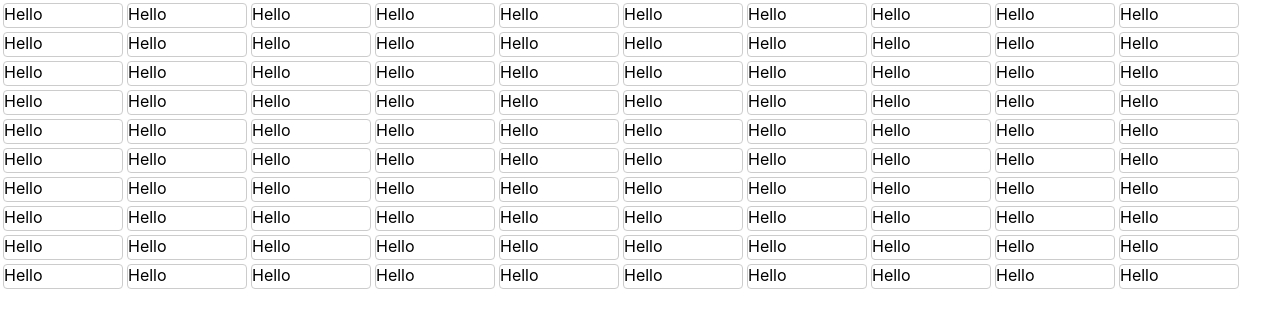
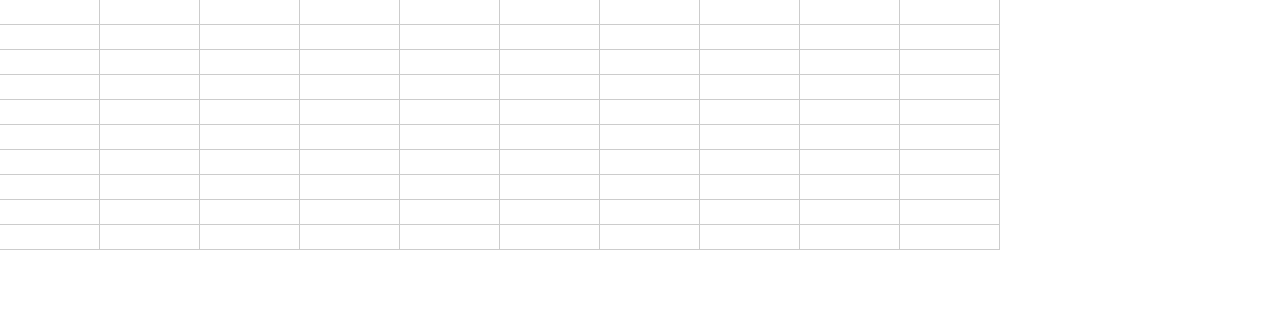
Before and after one commit to somteacodes/spreadsheetreact, a React (Create React App) app: page / in a window 1280 px wide. Shown: the top 328 px of the page. Built offline with nearby package versions, Linux system fonts and the light colour scheme.

Commit message:
spreadsheet styling

```diff
--- a/src/App.css
+++ b/src/App.css
@@ -1,3 +1,7 @@
 *, *:before, *:after {
   box-sizing: border-box;
 }
+
+html,body{
+  font-size:1rem
+}
--- a/src/components/Cell/Cell.css
+++ b/src/components/Cell/Cell.css
@@ -1,29 +1,23 @@
 .cellInput {
-  width: 120px;
-  height: 25px;
-  /* padding: 12px 1px; */
-  border: 1px solid #ccc;
-  margin:0px;
-  border-radius: 4px;
-  border: 1px solid rgb(204, 204, 204);
+  width: 100%;
+  height: 100%;
+  border: 2px solid rgb(0, 68, 255);
   transition: all 0.1s ease-in;
   transition: box-shadow 0.1s ease-in;
-  overflow: auto;
+
+  cursor: default;
 }
 
 .cellInput:focus {
-  border: 1px solid rgb(0, 134, 94);
+  border: 2px solid rgb(0, 134, 94);
   outline: none;
   box-shadow: 0 0 10px 4px rgba(0, 0, 0, 0.2);
   transform: scale(1.09);
+  cursor: text;
 }
 
 .cellLabel {
   overflow: hidden;
-  width: 120px;
-  height: 25px;
-  margin:0px;
-  /* padding: 12px 1px; */
-  border: 1px solid rgb(204, 204, 204);
-  border-radius: 4px;
+  width: 100%;
+  height: 100%;
 }
--- a/src/components/Cell/Cell.tsx
+++ b/src/components/Cell/Cell.tsx
@@ -4,14 +4,16 @@ import  {useRecoilState} from 'recoil'
 
 import {cellValueState} from '../../store/cellStore'
 
-type CellProps = {};
+type CellProps = {
+  cellKey:string
+};
 
 const Cell: FC<CellProps> = (props) => {
 
   // states
   const [editMode, setEditMode] = useState(false);
   const inputRef = useRef(null);
-  const [cellValue, setCellValue] = useRecoilState(cellValueState)
+  const [cellValue, setCellValue] = useRecoilState<string>(cellValueState(props.cellKey))
   // functions
   const changeLabelToInput = () => {
     setEditMode(true);
@@ -20,7 +22,7 @@ const Cell: FC<CellProps> = (props) => {
     setEditMode(false);
   };
   const onClickOutsideInputHandler = (event: MouseEvent) => {
-    if ((event.target as HTMLElement)?.dataset?.cellKey !== "2") {
+    if ((event.target as HTMLElement)?.dataset?.cellKey !== props.cellKey) {
       changeInputToLabel();
 
     } else {
@@ -42,9 +44,9 @@ const Cell: FC<CellProps> = (props) => {
   return (
     <>
       {editMode ? (
-        <input ref={inputRef} value={cellValue} data-cell-key="2" className="cellInput" onChange={updateCellValue}/>
+        <input ref={inputRef} value={cellValue} data-cell-key={props.cellKey} className="cellInput" onChange={updateCellValue}/>
       ) : (
-        <div data-cell-key="2" onClick={changeLabelToInput} className="cellLabel">
+        <div data-cell-key={props.cellKey} onClick={changeLabelToInput} className="cellLabel">
           {cellValue}
         </div>
       )}
--- a/src/components/Column/Column.css
+++ b/src/components/Column/Column.css
@@ -0,0 +1,11 @@
+.column{
+    width: 100px;
+    max-width:100px;
+    min-width:100px;
+    height: 25px;
+    border-right: 1px solid #ccc;
+    border-bottom: 1px solid #ccc;
+    padding:0px;
+    border-spacing:0;
+    margin:0px;
+}
--- a/src/components/Column/Column.tsx
+++ b/src/components/Column/Column.tsx
@@ -1,8 +1,8 @@
 import { FC } from "react"
-
+import './Column.css'
 const Column:FC = ({children}) => {
     return (
-        <td>
+        <td className="column">
             {children}
         </td>
     )
--- a/src/components/Row/Row.css
+++ b/src/components/Row/Row.css
@@ -0,0 +1,4 @@
+.row{
+
+
+}
--- a/src/components/Row/Row.tsx
+++ b/src/components/Row/Row.tsx
@@ -2,7 +2,7 @@ import { FC } from "react"
 
 const Row:FC = ( {children}) => {
     return (
-        <tr>
+        <tr className="row">
             {children}
         </tr>
     )
--- a/src/components/Sheet/Sheet.css
+++ b/src/components/Sheet/Sheet.css
@@ -0,0 +1,5 @@
+.sheet{
+    border-spacing:0;
+    margin:0px;
+    padding:0px;
+}
--- a/src/components/Sheet/Sheet.tsx
+++ b/src/components/Sheet/Sheet.tsx
@@ -4,12 +4,12 @@ import Cell from "../Cell/Cell"
 import Column from "../Column/Column"
 import Row from "../Row/Row"
 import {sheetConfig} from '../../store/sheetStore'
-
+import './Sheet.css'
 const Sheet:FC = () => {
 
     const {numOfCols, numOfRows} = useRecoilValue(sheetConfig)
     return (
-        <table>
+        <table className="sheet">
             <tbody>
 
                 {[...Array(numOfRows)].map((row, rowIndex) =>
@@ -17,7 +17,7 @@ const Sheet:FC = () => {
                         {
                             [...Array(numOfCols)].map((col,colIndex) =>
                             <Column key={colIndex}>
-                                <Cell/>
+                                <Cell cellKey={`${rowIndex}_${colIndex}`}/>
                             </Column>
                             )
                         }
--- a/src/index.tsx
+++ b/src/index.tsx
@@ -8,6 +8,6 @@ import { RecoilRoot } from 'recoil';
 ReactDOM.render(
   <RecoilRoot>
     <App />
-   </RecoilRoot>,
+  </RecoilRoot> ,
   document.getElementById('root')
 );
--- a/src/store/cellStore.ts
+++ b/src/store/cellStore.ts
@@ -1,5 +1,9 @@
-import {atom} from 'recoil'
-export const cellValueState = atom({
-    key:'cell',
-    default:"Hello"
-  })
+import {memorize} from '../utils/memorize'
+import { atom } from "recoil";
+export const cellValueState:any = (cellKey: string) =>
+  memorize(cellKey, () =>
+    atom({
+      key: `cell_${cellKey}`,
+      default: "",
+    })
+  );
--- /dev/null
+++ b/src/utils/memorize.ts
@@ -0,0 +1,12 @@
+
+type MemorizedContent= {
+    [key: string]:()=>any
+}
+const memorizedContent:MemorizedContent = {}
+export const memorize=(cellKey: string, atomFactory:any)=>{
+    if(memorizedContent[cellKey]){
+        return memorizedContent[cellKey]
+    }
+    memorizedContent[cellKey]=atomFactory()
+    return memorizedContent[cellKey]
+}
```
